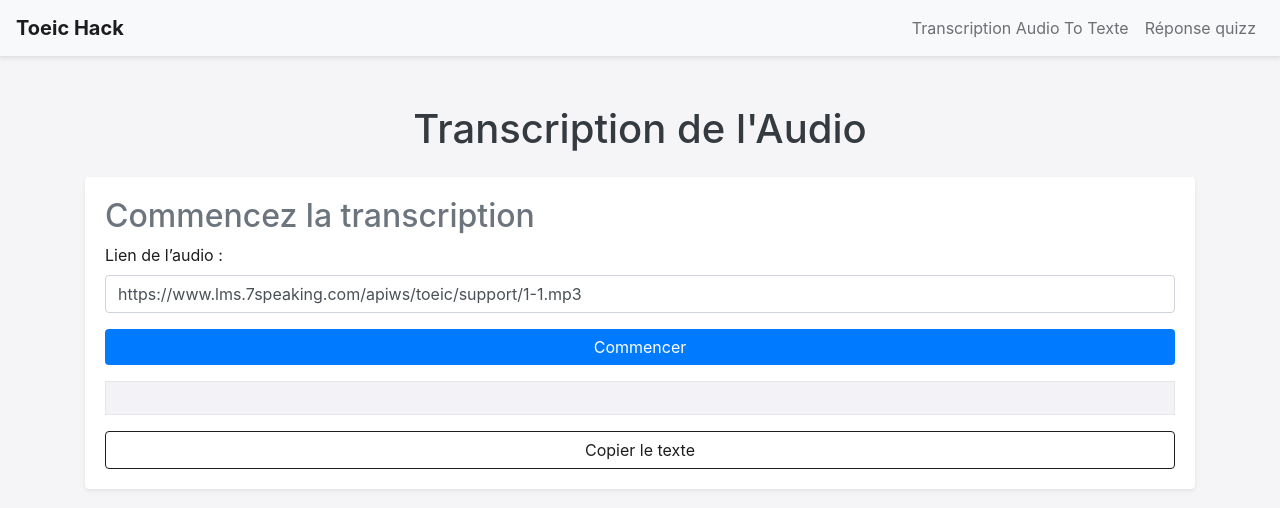
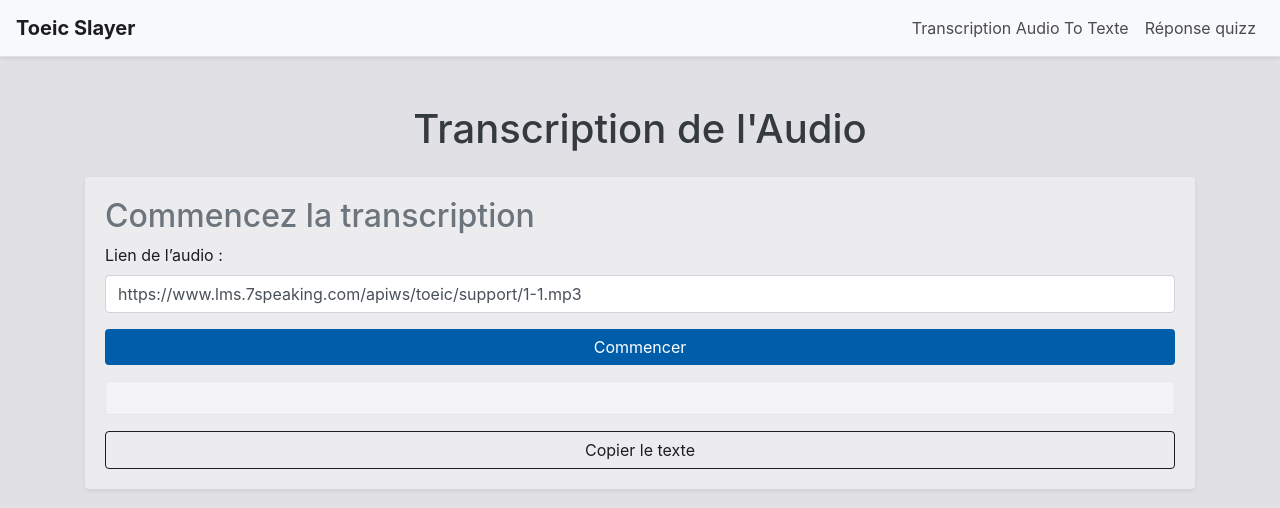
Before and after one commit to Miisterone/ToiecSlayer, a website: page src/public/transcription.html in a window 1280 px wide. Drawn offline with nearby package versions, Linux system fonts and the light colour scheme.

Commit message:
Update readme + change color

```diff
--- a/src/public/css/styles.css
+++ b/src/public/css/styles.css
@@ -1,13 +1,13 @@
 /* Couleurs de fond */
 body {
-  background-color: #F5F5F7;
+  background-color: #E0E0E5;
   color: #1D1D1F;
 }
 
 /* Navbar */
 .navbar {
-  background-color: #FFFFFF;
-  border-bottom: 1px solid #E5E5EA;
+  background-color: #ECECEC;
+  border-bottom: 1px solid #CCCCCC;
 }
 
 .navbar-brand {
@@ -15,7 +15,7 @@
 }
 
 .navbar-nav .nav-link {
-  color: #6E6E73 !important;
+  color: #4A4A4F !important;
 }
 
 .navbar-nav .nav-link:hover {
@@ -24,13 +24,13 @@
 
 /* Boutons */
 .btn-primary {
-  background-color: #007AFF;
+  background-color: #005DAA;
   border: none;
   color: #FFFFFF;
 }
 
 .btn-primary:hover {
-  background-color: #005BB5;
+  background-color: #00407A;
 }
 
 .btn-outline-secondary {
@@ -45,7 +45,7 @@
 
 /* Style des cartes */
 .card {
-  background-color: #FFFFFF;
+  background-color: #ECECEE;
   border: none;
   box-shadow: 0 1px 5px rgba(0, 0, 0, 0.1);
 }
--- a/src/public/transcription.html
+++ b/src/public/transcription.html
@@ -10,7 +10,7 @@
 </head>
 <body>
 <nav class="navbar navbar-expand-lg navbar-light bg-light border-bottom shadow-sm">
-    <a class="navbar-brand text-dark font-weight-bold" href="#">Toeic Hack</a>
+    <a class="navbar-brand text-dark font-weight-bold" href="#">Toeic Slayer</a>
     <button class="navbar-toggler" type="button" data-toggle="collapse" data-target="#navbarNav" aria-controls="navbarNav" aria-expanded="false" aria-label="Toggle navigation">
         <span class="navbar-toggler-icon"></span>
     </button>
```
Also changed, not shown: src/public/extraction.html (+1 -1 lines), README.md, 1 other file.
